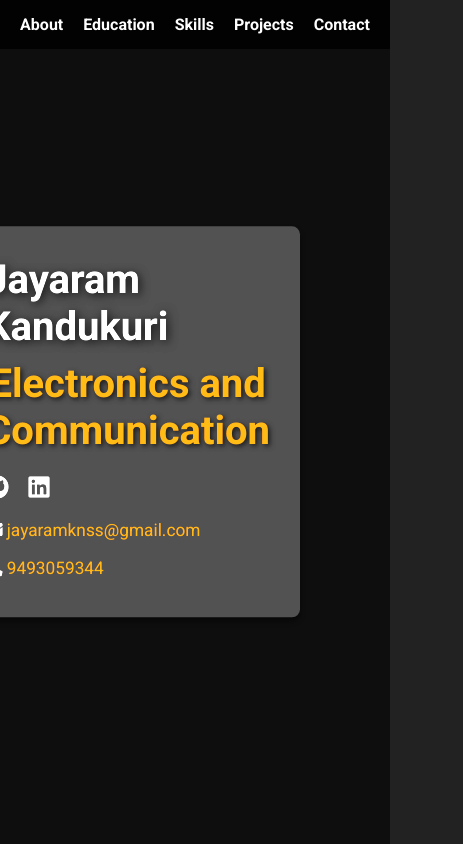
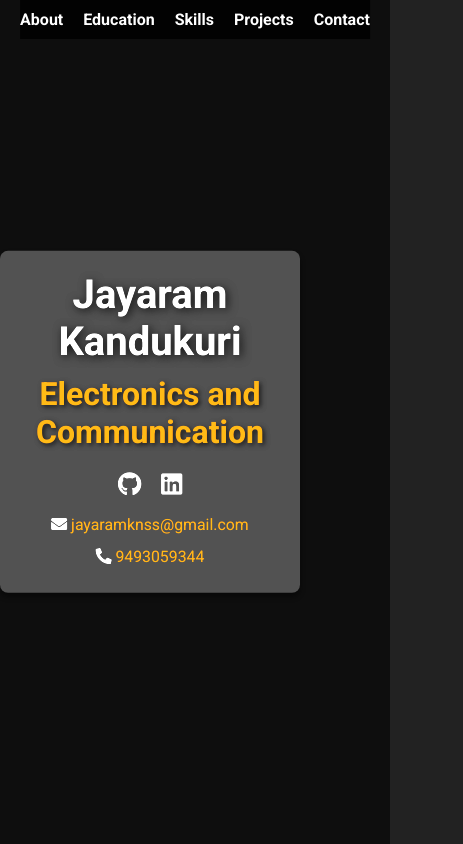
Before and after one commit to Jayaramkandukuri/Portfolio, a plain HTML site: page index.html in a window 390 px wide. Shown: the top 844 px of the page, 463 px wide, since content can reach past the window. Drawn offline with Linux system fonts and the light colour scheme.

Commit message:
Update style.css

```diff
--- a/style.css
+++ b/style.css
@@ -25,7 +25,6 @@ header {
     padding-left: 20px;
     filter: brightness(1.2); /* Increase brightness */
 }
-
 
 header h1 {
     font-size: 3.5em;
@@ -87,7 +86,7 @@ nav {
     padding: 15px 0;
     z-index: 1000;
     width: 100%;
-    justify-content:center;
+    justify-content: center;
 }
 
 nav a {
@@ -103,7 +102,6 @@ nav a:hover {
 }
 
 /* Add margin to the first section to avoid being hidden behind the navbar */
-/* Reduced spacing between header and section */
 .section-container {
     padding: 50px 10%;
     background-color: #333;
@@ -121,6 +119,8 @@ section {
     margin-bottom: 10%; /* 5% space between cards */
     border-radius: 8px;
     box-shadow: 0 4px 6px rgba(0, 0, 0, 0.5);
+    overflow: hidden; /* Prevents text overflow */
+    word-wrap: break-word; /* Ensures text inside card breaks properly */
 }
 
 .card h2 {
@@ -137,6 +137,7 @@ section {
 .card li {
     font-size: 1.2em;
     line-height: 1.6;
+    word-wrap: break-word; /* Prevents text overflow */
 }
 
 .project-list, .education-list, .skills-list, .platforms-list {
@@ -146,6 +147,7 @@ section {
 
 .project-list li, .education-list li, .skills-list li, .platforms-list li {
     margin-bottom: 20px;
+    word-wrap: break-word; /* Ensures text wraps inside list items */
 }
 
 .project-list a, .about-link {
@@ -163,6 +165,7 @@ section {
     background: #555;
     border-radius: 8px;
     margin-bottom: 15px;
+    word-wrap: break-word; /* Ensures text breaks inside items */
 }
 
 .skills-list, .platforms-list {
@@ -170,6 +173,7 @@ section {
     flex-wrap: wrap;
     gap: 20px;
     justify-content: center;
+    word-wrap: break-word; /* Ensures text wraps inside the container */
 }
 
 .skills-list .skill-item, .platforms-list .platforms-item {
@@ -178,6 +182,7 @@ section {
     background: #555;
     padding: 20px;
     border-radius: 8px;
+    word-wrap: break-word; /* Ensures text wraps inside each item */
 }
 
 #contact {
@@ -225,7 +230,6 @@ section {
     transform: scale(1.1);
 }
 
-
 footer {
     background: #000;
     padding: 30px 10%;
@@ -269,4 +273,136 @@ footer .rights {
     .skills-list .skill-item, .platforms-list .platforms-item {
         width: 100%;
     }
+
+    /* Mobile Header adjustments */
+    header {
+        display: flex;
+        justify-content: center; /* Center the content vertically */
+        align-items: center;     /* Center the content horizontally */
+        text-align: center;      /* Ensure text is centered */
+        padding-left: 0;         /* Remove left padding to center content */
+        padding-right: 0;        /* Remove right padding */
+    }
+
+    header h1 {
+        font-size: 2.5em;  /* Adjust font size for mobile */
+        text-align: center; /* Ensure header title text is centered */
+    }
+
+    header h2 {
+        font-size: 1.5em;  /* Adjust font size for mobile */
+        text-align: center; /* Ensure header subtitle text is centered */
+    }
+
+    .card {
+        margin: 0 auto;          /* Horizontally center the card */
+        padding: 20px;           /* Adjust padding inside the card */
+        max-width: 90%;          /* Limit card width */
+        box-sizing: border-box;  /* Ensure padding does not affect width */
+        background-color: #444;  /* Ensure the card color is set */
+        border-radius: 8px;      /* Round corners */
+        box-shadow: 0 4px 6px rgba(0, 0, 0, 0.5); /* Card shadow */
+    }
+
+    /* Center the social links and contact info on mobile */
+    header .social-links {
+        justify-content: center;  /* Center social links horizontally */
+        margin-top: 20px;
+    }
+
+    header .contact-info {
+        text-align: center; /* Center the contact info */
+    }
+
+    /* Mobile Navigation Bar adjustments */
+    nav {
+        position: fixed;         /* Fixed positioning at the top */
+        top: 0;                  /* Align it at the top */
+        left: 50%;               /* Move it to the center */
+        transform: translateX(-50%); /* Adjust positioning to perfectly center */
+        display: flex;           /* Flexbox for horizontal layout */
+        justify-content: center; /* Center the items horizontally */
+        gap: 20px;
+        background-color: rgba(0, 0, 0, 0.8);
+        padding: 10px 0;
+        z-index: 1000;           /* Ensure it stays above other elements */
+        width: auto;             /* Allow the width to auto-adjust to content */
+
+    }
+
+    nav a {
+        font-size: 1em;
+    }
+
+    /* Mobile Card and Content adjustments */
+    .card {
+        padding: 20px;
+        margin-bottom: 20px; /* Ensure cards don't overlap */
+    }
+
+    .card p, .card li {
+        font-size: 1.1em; /* Slightly smaller font for mobile */
+        line-height: 1.4; /* Adjust line height for better readability */
+        word-wrap: break-word; /* Prevents text overflow */
+    }
+
+    .skills-list .skill-item, .platforms-list .platforms-item {
+        width: 100%;  /* Make skills and platforms items full-width on mobile */
+        text-align: center;
+        padding: 15px;
+    }
+
+    /* Project Cards Mobile Adjustments */
+    .project-card {
+        width: 90%;
+        max-width: 500px;  /* Ensuring cards don't stretch too wide */
+        margin: 20px auto; /* Center the card on mobile */
+        padding: 20px;
+        box-sizing: border-box;
+        background-color: #444;
+        border-radius: 8px;
+        box-shadow: 0 4px 6px rgba(0, 0, 0, 0.5);
+    }
+
+    .card h2 {
+        font-size: 2em;  /* Smaller card title for mobile */
+        margin-bottom: 15px;
+    }
+
+    .contact-info, .contact-links {
+        text-align: center; /* Center align text in contact info */
+    }
+
+    .contact-link {
+        font-size: 1.3em; /* Adjust size of contact links */
+        padding: 12px 25px;
+    }
+
+    .contact-info p {
+        font-size: 1.1em;  /* Adjust font size for contact details */
+    }
+
+    footer p {
+        font-size: 1em;  /* Adjust font size for footer */
+    }
+
+    footer .rights {
+        font-size: 0.9em;  /* Adjust rights font size */
+    }
+
+    /* Ensuring proper spacing and alignment */
+    .project-item, .education-item, .skill-item, .platforms-item {
+        padding: 15px;
+        margin-bottom: 10px;
+        word-wrap: break-word; /* Prevent overflow */
+    }
+
+    .section-container {
+        padding: 30px 10%; /* Adjust padding for mobile */
+    }
+
+    .name {
+        font-size: 9px;  /* Adjust name font size for smaller screens */
+        margin-left: 0;
+    }
 }
```
